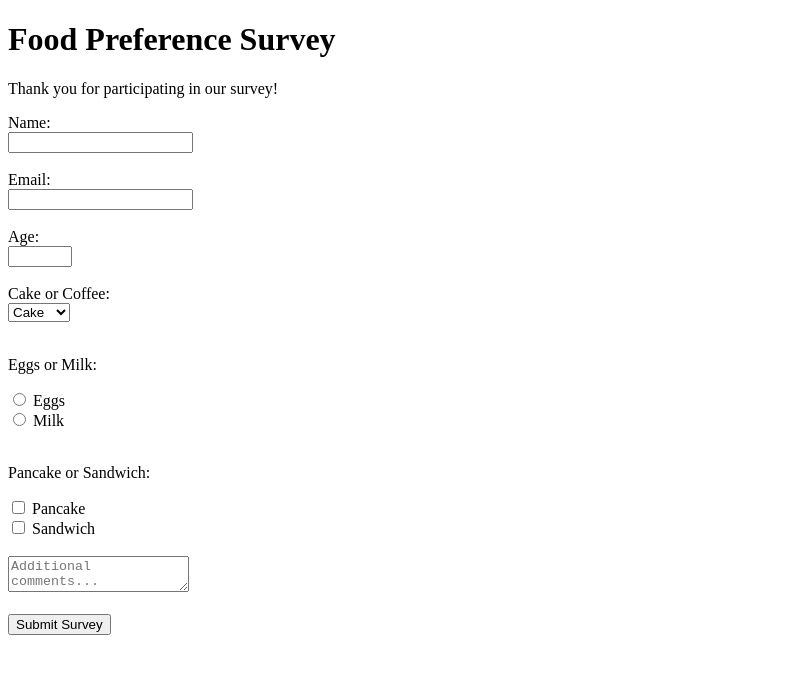
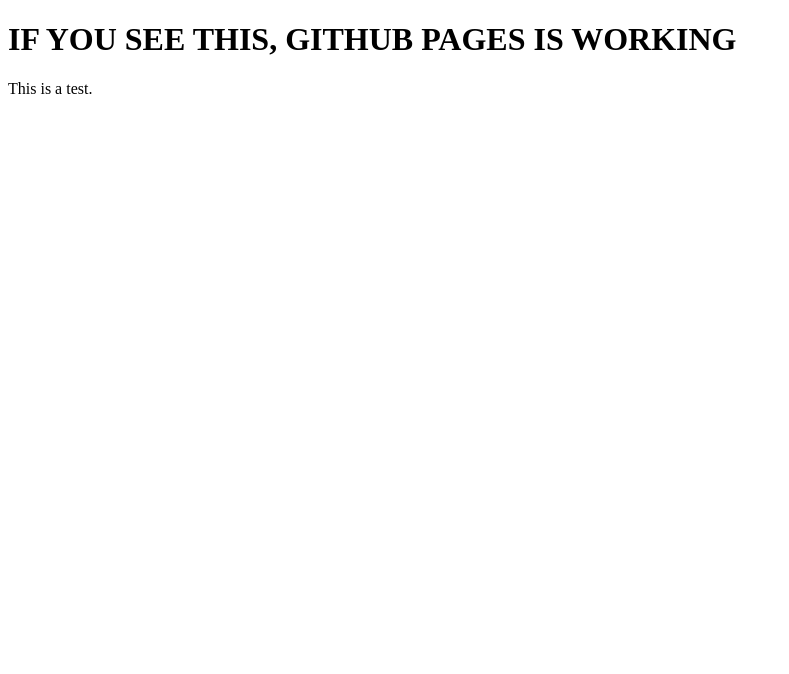
Before and after one commit to vivian-tse/survey-project, a plain HTML site: page index.html in a window 1280 px wide. Shown: the whole page, without its empty margins (0-789 px from the left). Drawn offline with Linux system fonts and the light colour scheme.

Commit message:
Update index.html

```diff
--- a/index.html
+++ b/index.html
@@ -1,55 +1,10 @@
 <!DOCTYPE html>
-<html lang="en">
-<head>
-  <meta charset="UTF-8">
-  <title>Food Preference Survey</title>
-</head>
-
-<body>
-  <header>
-    <h1 id="title">Food Preference Survey</h1>
-    <p id="description">
-      Thank you for participating in our survey!
-    </p>
-  </header>
-
-  <main>
-    <form id="survey-form" action="thankyou.html">
-
-      <label id="name-label" for="name">Name:</label><br>
-      <input id="name" name="name" type="text" required><br><br>
-
-      <label id="email-label" for="email">Email:</label><br>
-      <input id="email" name="email" type="email" required><br><br>
-
-      <label id="number-label" for="number">Age:</label><br>
-      <input id="number" name="age" type="number" min="5" max="100" required><br><br>
-
-      <label for="dropdown">Cake or Coffee:</label><br>
-      <select id="dropdown" name="preference">
-        <option value="cake">Cake</option>
-        <option value="coffee">Coffee</option>
-      </select><br><br>
-
-      <p>Eggs or Milk:</p>
-      <input type="radio" id="eggs" name="choice" value="eggs">
-      <label for="eggs">Eggs</label><br>
-
-      <input type="radio" id="milk" name="choice" value="milk">
-      <label for="milk">Milk</label><br><br>
-
-      <p>Pancake or Sandwich:</p>
-      <input type="checkbox" id="pancake" name="food" value="pancake">
-      <label for="pancake">Pancake</label><br>
-
-      <input type="checkbox" id="sandwich" name="food" value="sandwich">
-      <label for="sandwich">Sandwich</label><br><br>
-
-      <textarea name="comments" placeholder="Additional comments..."></textarea><br><br>
-
-      <input id="submit" type="submit" value="Submit Survey">
-
-    </form>
-  </main>
-</body>
+<html>
+  <head>
+    <title>TEST PAGE</title>
+  </head>
+  <body>
+    <h1>IF YOU SEE THIS, GITHUB PAGES IS WORKING</h1>
+    <p>This is a test.</p>
+  </body>
 </html>
```
